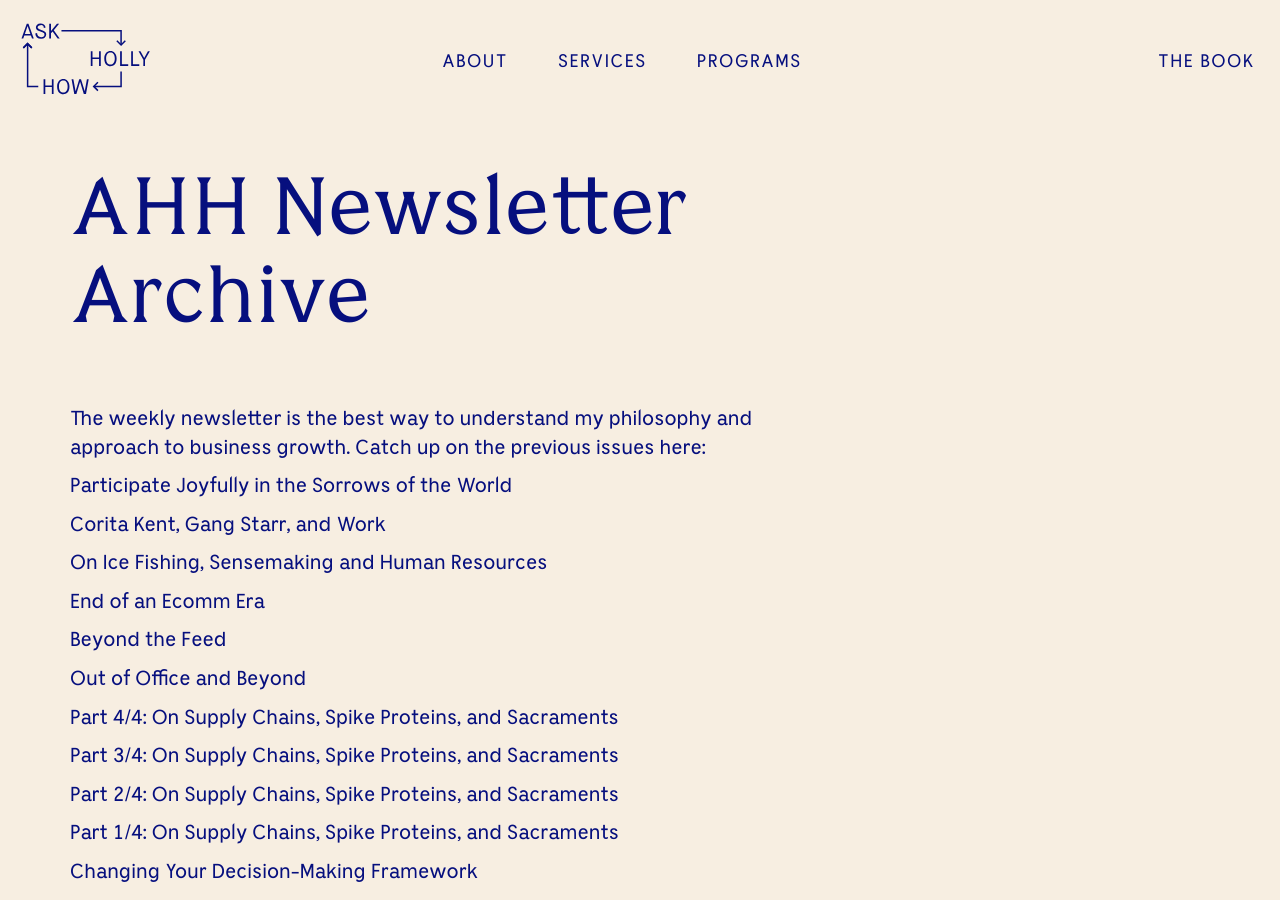
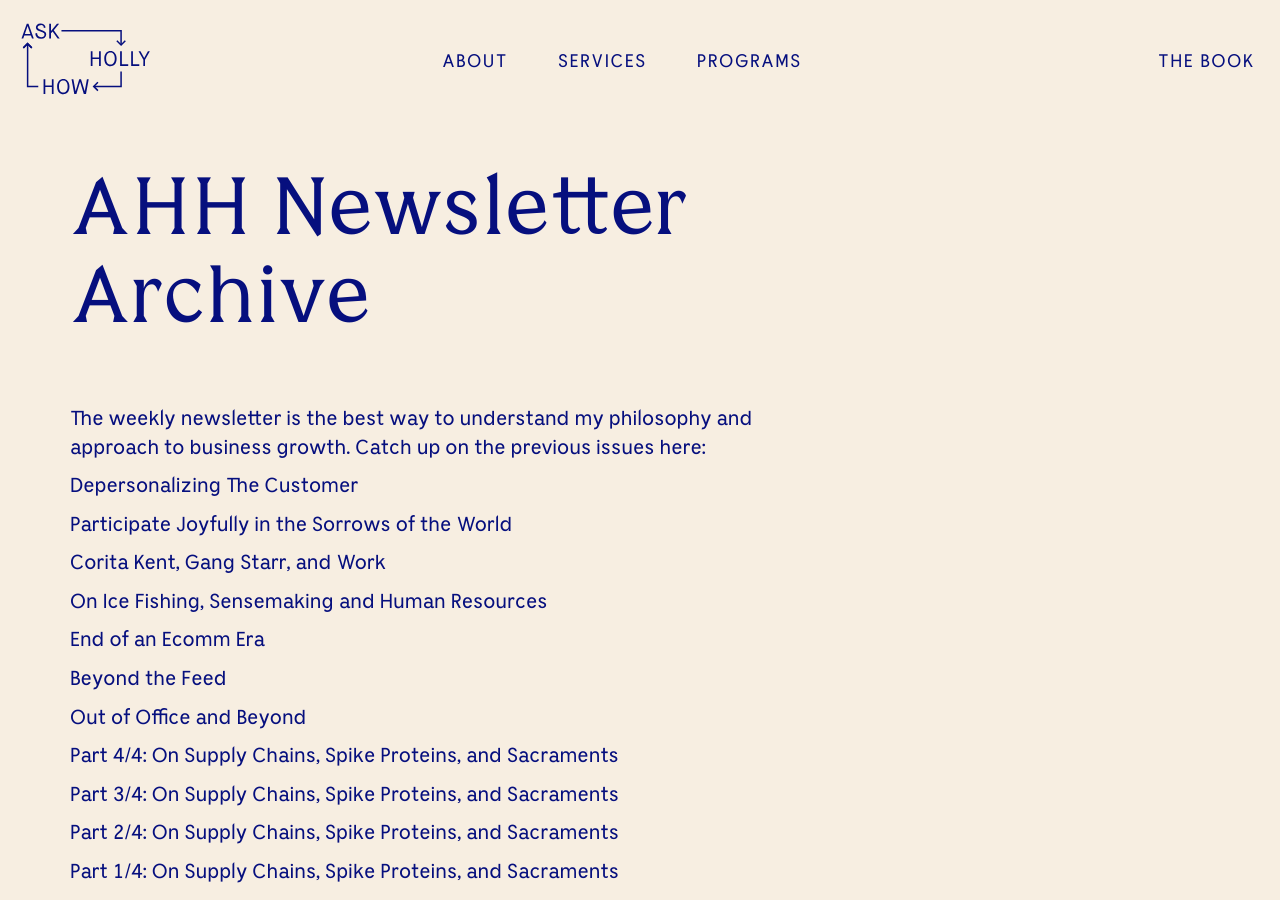
Before and after one commit to hollyhoward78/ask-holly-how, a Jekyll site: the page built from _posts/2017-06-22-intropost.md, in a window 1280 px wide and 900 px high. Built offline with Jekyll 4.4.1, drawn with Linux system fonts in a browser that asks for light colours; a script that is not in the unit is left out; comment, search, counter and statistics services are not loaded.

Commit message:
Update Resources “2017-06-22-intropost”

```diff
--- a/_posts/2017-06-22-intropost.md
+++ b/_posts/2017-06-22-intropost.md
@@ -4,6 +4,8 @@
 date: 2021-05-31T22:35:39.433Z
 ---
 The weekly newsletter is the best way to understand my philosophy and approach to business growth. Catch up on the previous issues here:
+
+[Depersonalizing The Customer](https://us9.campaign-archive.com/?u=5d546171d6acc818005d962e1&id=f7914d41f8)
 
 [Participate Joyfully in the Sorrows of the World](https://us9.campaign-archive.com/?u=5d546171d6acc818005d962e1&id=a2f4073a46)
 
```
